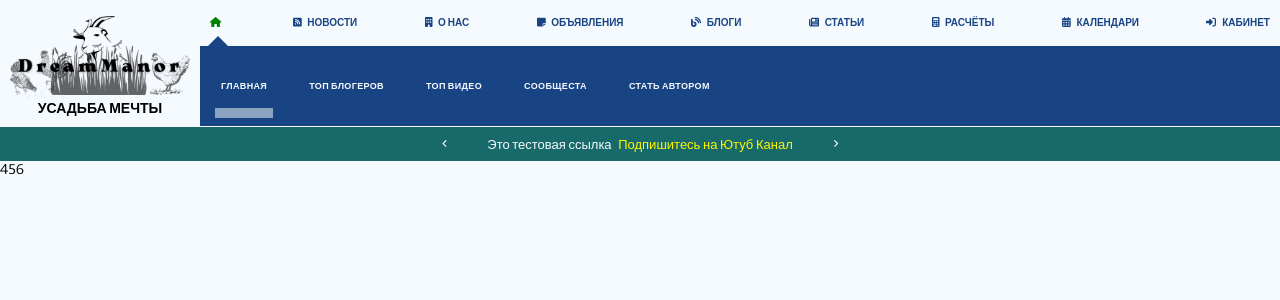
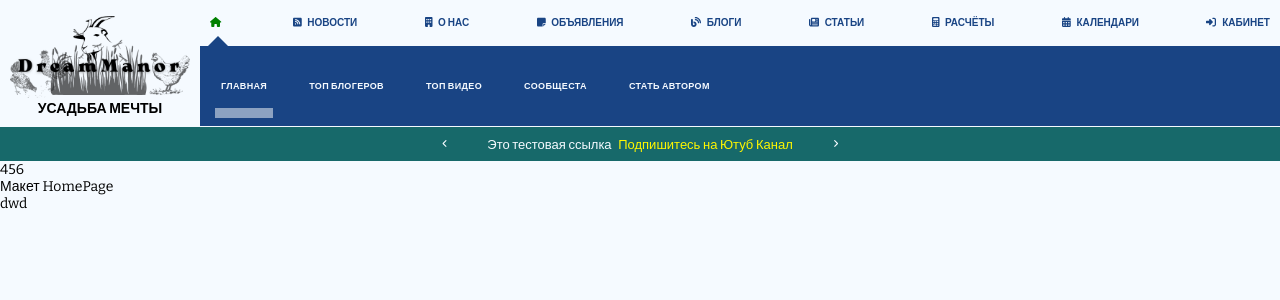
Before and after one commit to kochenov/frontend, a Vue app: page / in a window 1280 px wide. Shown: the top 300 px of the page. Built offline with nearby package versions, Linux system fonts and the light colour scheme.

Commit message:
Add system layouts

```diff
--- a/src/App.vue
+++ b/src/App.vue
@@ -1,17 +1,31 @@
 <script setup>
-import { RouterView } from "vue-router";
+import { computed, markRaw, ref, onMounted } from "vue";
+import { RouterView, useRoute } from "vue-router";
 
 // Components
 import HeaderPart from "@/components/parts/header/HeaderPart.vue";
 import PromoLink from "@/components/parts/header/PromoLink.vue";
-//import BreadcrumbsNav from "@/components/parts/header/BreadcrumbsNav.vue";
+import BreadcrumbsNav from "@/components/parts/header/BreadcrumbsNav.vue";
+// LayOuts
+import IndexLayout from "@/views/layouts/IndexLayout.vue";
+import HomeLayout from "@/views/layouts/HomeLayout.vue";
+const route = useRoute();
+const layout = computed(() => {
+  if (route.meta.layout == "home") {
+    return HomeLayout;
+  } else if (route.meta.layout == "index") {
+    return IndexLayout;
+  }
+});
 </script>
 
 <template>
   <HeaderPart />
   <PromoLink />
-  <!--<BreadcrumbsNav /> -->
-  <RouterView />
+  <BreadcrumbsNav v-if="$route.name !== 'home'" />
+  <component :is="layout">
+    <RouterView />
+  </component>
 </template>
 
 <style lang="scss">
--- a/src/router/routes.js
+++ b/src/router/routes.js
@@ -4,7 +4,7 @@ export default [
     name: "home",
     meta: {
       title: "Социальная сеть фермеров, сельских жителей и дачников",
-      layout: "index",
+      layout: "home",
       parent: "home",
     },
     component: () => import("../views/DefaultPage.vue"),
--- /dev/null
+++ b/src/views/layouts/HomeLayout.vue
@@ -0,0 +1,11 @@
+<template>
+  <div>
+    <slot />
+    Макет HomePage
+  </div>
+  dwd
+</template>
+
+<script setup></script>
+
+<style lang="scss" scoped></style>
--- /dev/null
+++ b/src/views/layouts/IndexLayout.vue
@@ -0,0 +1,12 @@
+<template>
+  <div class="page wrap">
+    <main class="page-main home">
+      <slot />
+      Макет Индекс
+    </main>
+  </div>
+</template>
+
+<script setup></script>
+
+<style lang="scss" scoped></style>
```
